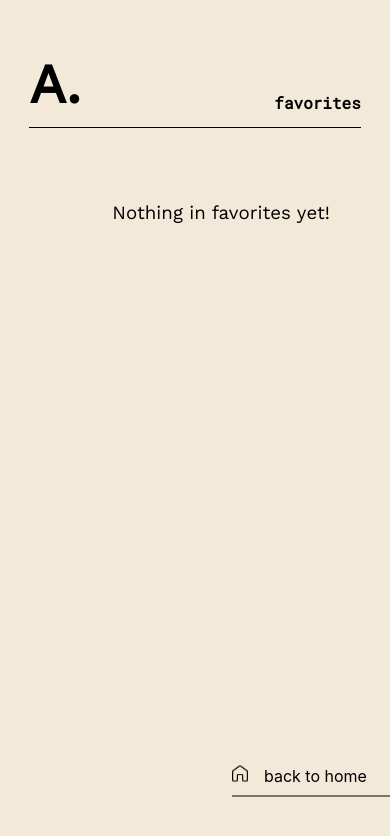
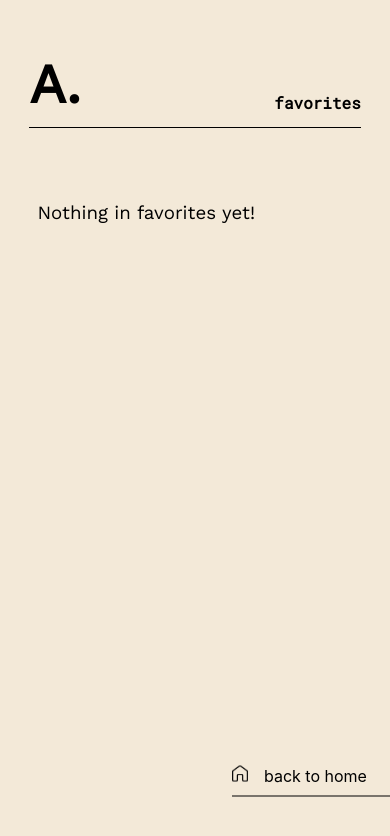
Before and after one commit to michannstoner/articulate, a React (Create React App) app: page /favorites in a window 390 px wide. Shown: the top 836 px of the page. Built offline with nearby package versions, Linux system fonts and the light colour scheme.

Commit message:
Add media query for favorites

```diff
--- a/src/components/Favorites/Favorites.css
+++ b/src/components/Favorites/Favorites.css
@@ -9,3 +9,9 @@
   font-size: 28px;
   margin-left: 4em;
 }
+
+@media only screen and (max-width: 640px) {
+  .no-favorites {
+    margin-left: 2em;
+  }
+}
```
